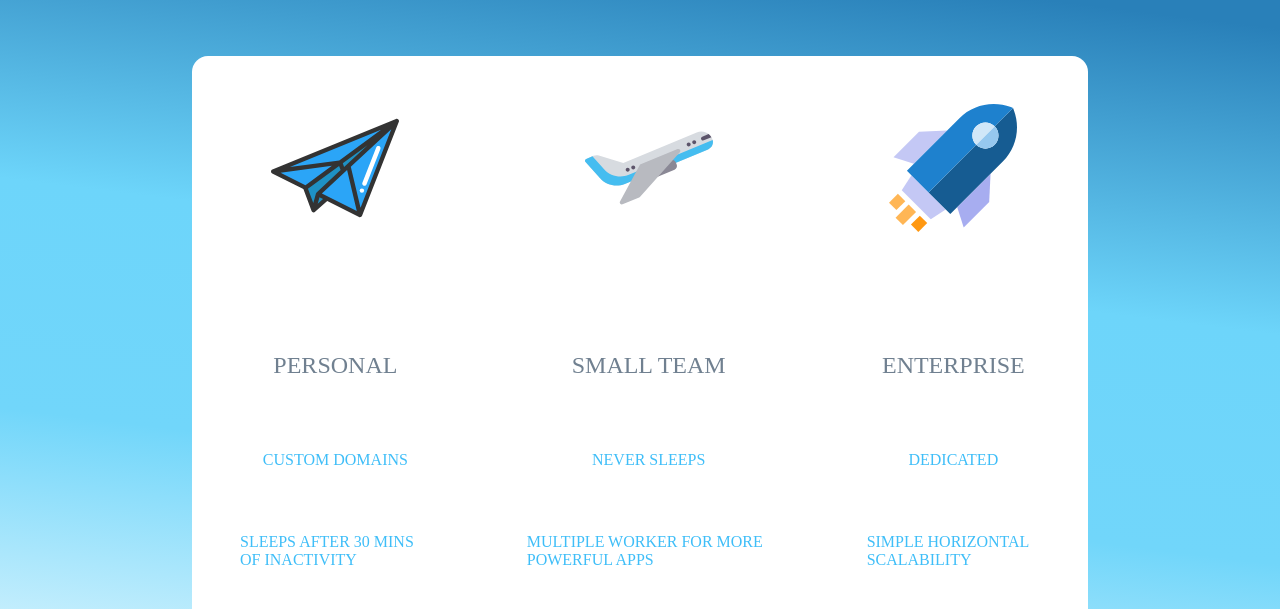
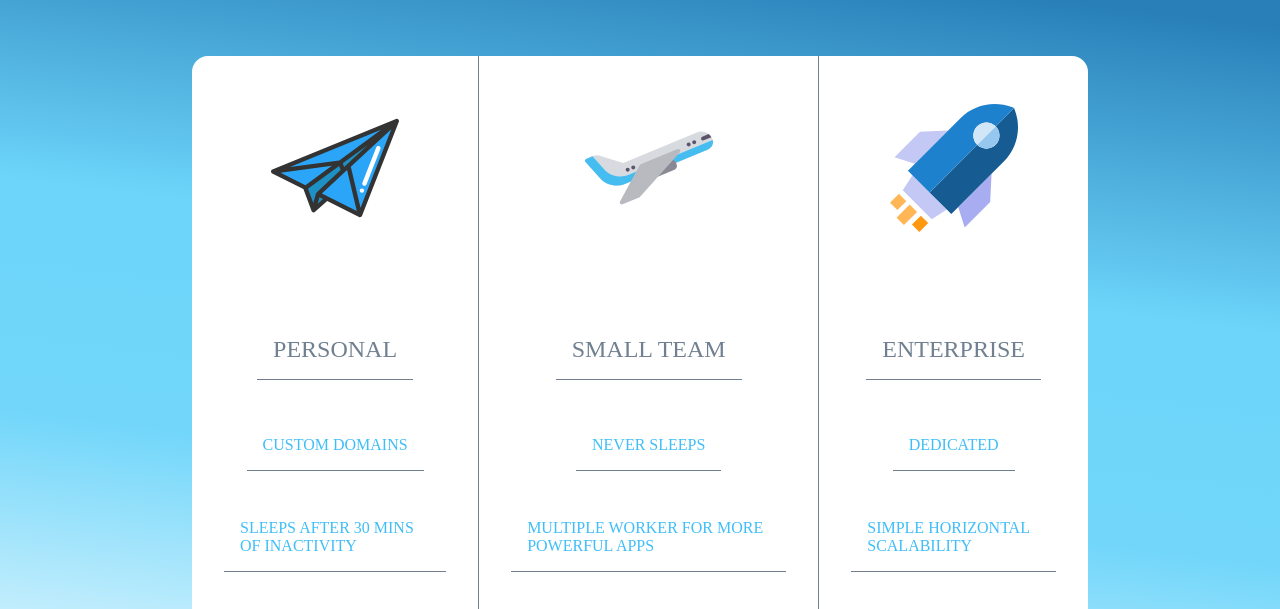
Before and after one commit to jackiesalasdev/O-Project, a plain HTML site: page first-project/index.html in a window 1280 px wide. Shown: the top 609 px of the page. Drawn offline with Linux system fonts and the light colour scheme.

Commit message:
border again wednesday thursday friday!!!}

```diff
--- a/first-project/style.css
+++ b/first-project/style.css
@@ -15,7 +15,7 @@ body {
 
 .img-holder {
   margin-top: 3rem;
-  margin-bottom: 3rem;
+  margin-bottom: 2rem;
   display: flex;
   justify-content: center;
 }
@@ -28,6 +28,7 @@ img {
 .container {
   margin-top: 3rem;
 
+  border-width: 3px;
   display: flex;
   width: 70vw;
   height: 85vh;
@@ -54,6 +55,7 @@ img {
 .user-size {
   font-size: 1.5rem;
   color: slategrey;
+  border-bottom: slategrey 1px solid;
 }
 
 h1 {
@@ -66,8 +68,16 @@ h1 {
   color: rgb(63, 190, 248);
 }
 
+.compartment-2 {
+  border-right: slategrey solid 3rem;
+  border-left: slategrey solid 3rem;
+  border-width: 1px;
+}
+
 p {
   padding: 1rem;
   display: flex;
   align-content: center;
+  border-bottom: 1px solid slategrey;
+  border-width: 1px;
 }
```
